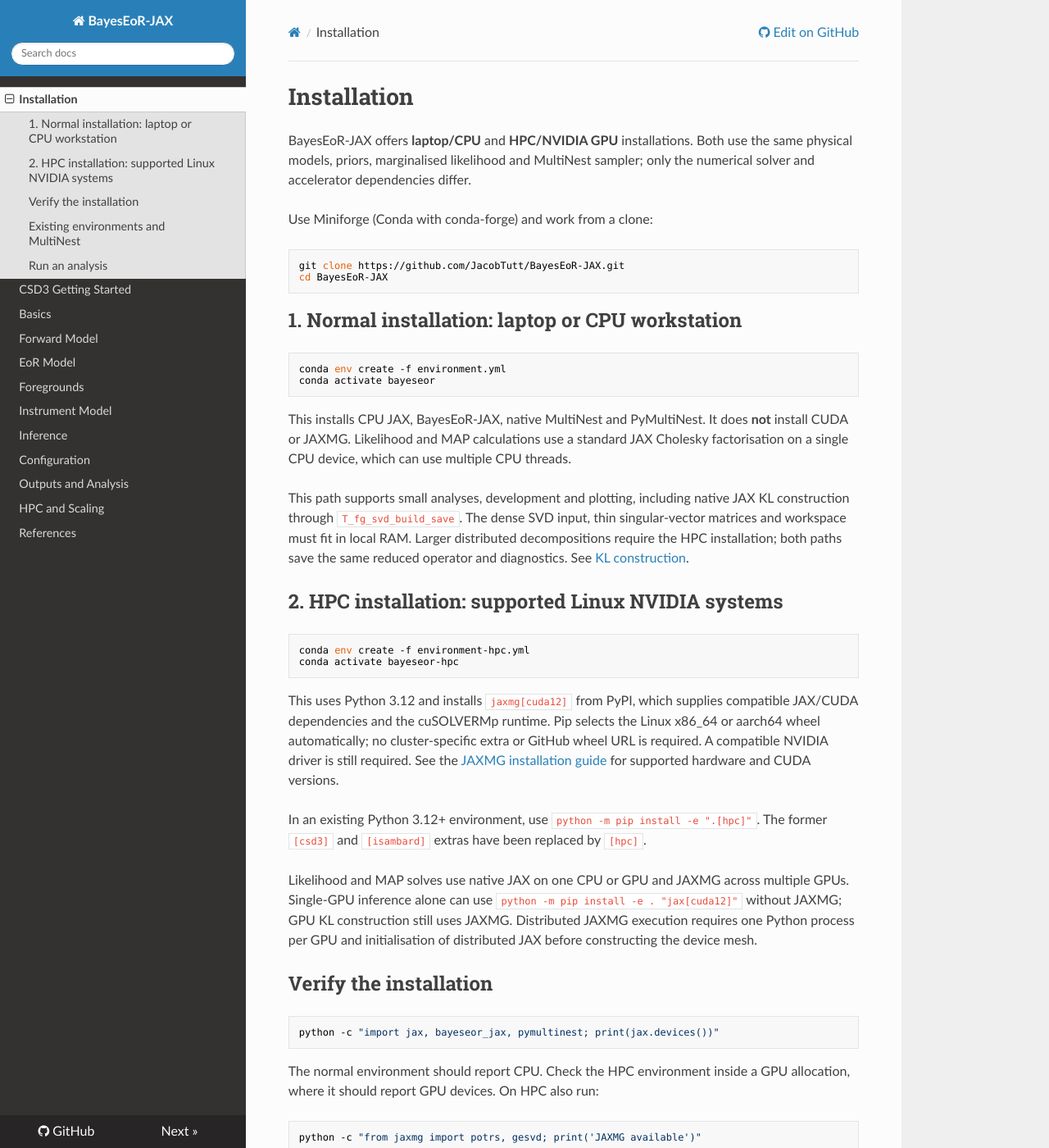
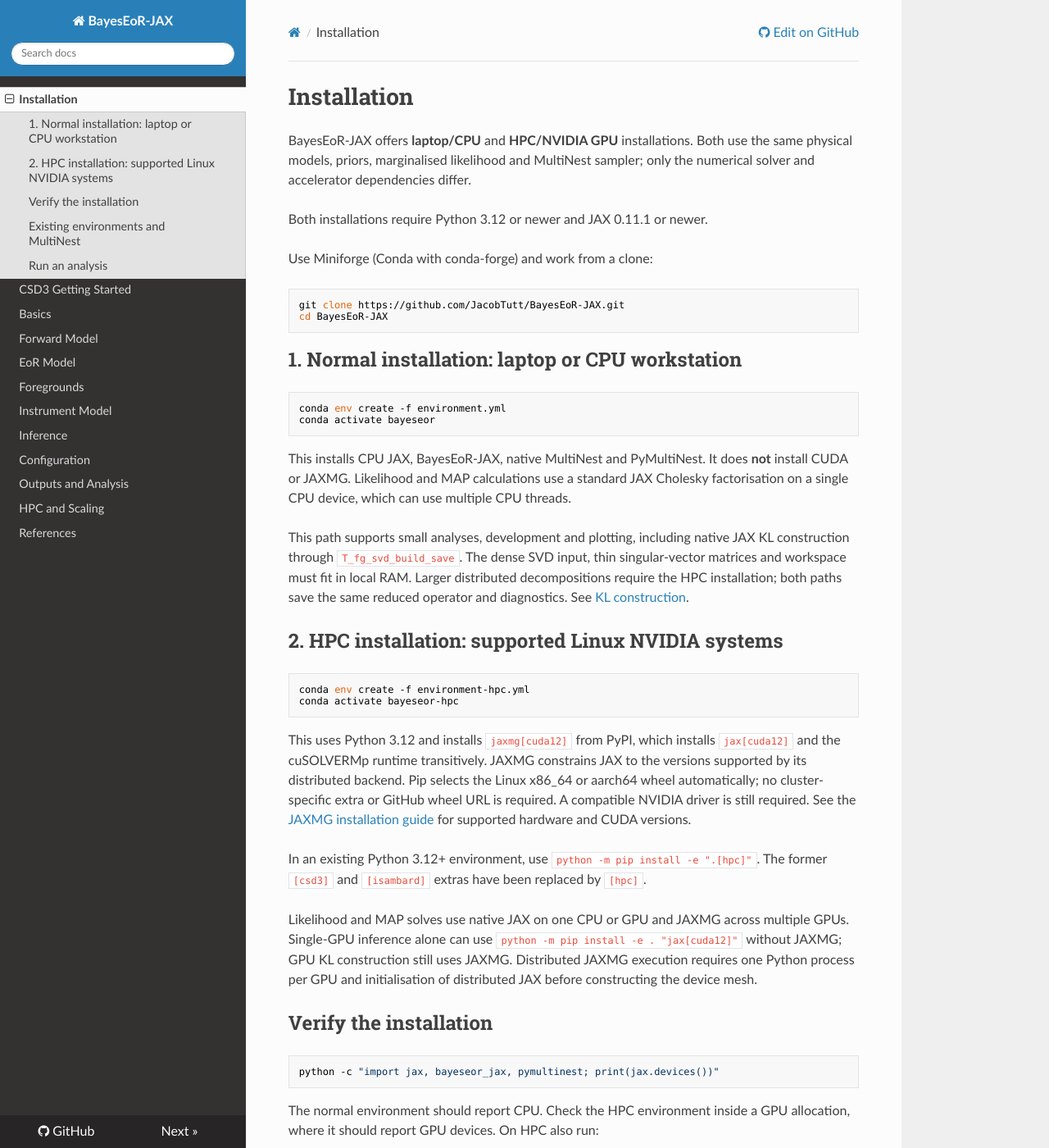
Before and after one commit to JacobTutt/BayesEoR-JAX, an MkDocs documentation site: the page built from docs/installation.md, in a window 1280 px wide and 1400 px high. Shown: the whole window at 82% size. Built offline with MkDocs 1.6.1, drawn with Linux system fonts in a browser that asks for light colours; nearby versions of some CDN libraries; some of the changed text lies outside the part shown.

Commit message:
Require JAX 0.11.1 and Python 3.12 for current installations

````diff
--- a/docs/installation.md
+++ b/docs/installation.md
@@ -3,6 +3,8 @@
 BayesEoR-JAX offers **laptop/CPU** and **HPC/NVIDIA GPU** installations. Both
 use the same physical models, priors, marginalised likelihood and MultiNest
 sampler; only the numerical solver and accelerator dependencies differ.
+
+Both installations require Python 3.12 or newer and JAX 0.11.1 or newer.
 
 Use Miniforge (Conda with conda-forge) and work from a clone:
 
@@ -36,8 +38,9 @@ conda env create -f environment-hpc.yml
 conda activate bayeseor-hpc
 ```
 
-This uses Python 3.12 and installs `jaxmg[cuda12]` from PyPI, which supplies
-compatible JAX/CUDA dependencies and the cuSOLVERMp runtime. Pip selects the
+This uses Python 3.12 and installs `jaxmg[cuda12]` from PyPI, which installs
+`jax[cuda12]` and the cuSOLVERMp runtime transitively. JAXMG constrains JAX to
+the versions supported by its distributed backend. Pip selects the
 Linux x86_64 or aarch64 wheel automatically; no cluster-specific extra or
 GitHub wheel URL is required. A compatible NVIDIA driver is still required.
 See the [JAXMG installation guide](https://flatironinstitute.github.io/jaxmg/latest/install/)
@@ -87,7 +90,7 @@ If Miniconda's default-channel terms plugin blocks environment creation despite
 `nodefaults`, use Miniforge or this explicit conda-forge-only route:
 
 ```bash
-conda create -n bayeseor --override-channels -c conda-forge python=3.11 pip "numpy>=2.0,<2.4" multinest pymultinest
+conda create -n bayeseor --override-channels -c conda-forge python=3.12 pip "numpy>=2.0,<2.4" multinest pymultinest
 conda activate bayeseor
 python -m pip install -e .
 ```
--- a/environment.yml
+++ b/environment.yml
@@ -3,7 +3,7 @@ channels:
   - conda-forge
   - nodefaults
 dependencies:
-  - python=3.11
+  - python=3.12
   - pip
   - numpy>=2.0,<2.4
   - multinest
--- a/pyproject.toml
+++ b/pyproject.toml
@@ -7,13 +7,13 @@ name = "bayeseor-jax"
 version = "0.1.0"
 description = "JAX-accelerated BayesEoR pipeline"
 readme = "README.md"
-requires-python = ">=3.10"
+requires-python = ">=3.12"
 dependencies = [
   "numpy>=2.0,<2.4",
   "scipy",
   "astropy",
   "h5py",
-  "jax>=0.6.0",
+  "jax>=0.11.1",
   "distrax",
   "jax-healpy",
   "pyuvdata",
````
Also changed, not shown: README.md (+1 -0 lines), 1 other file.
